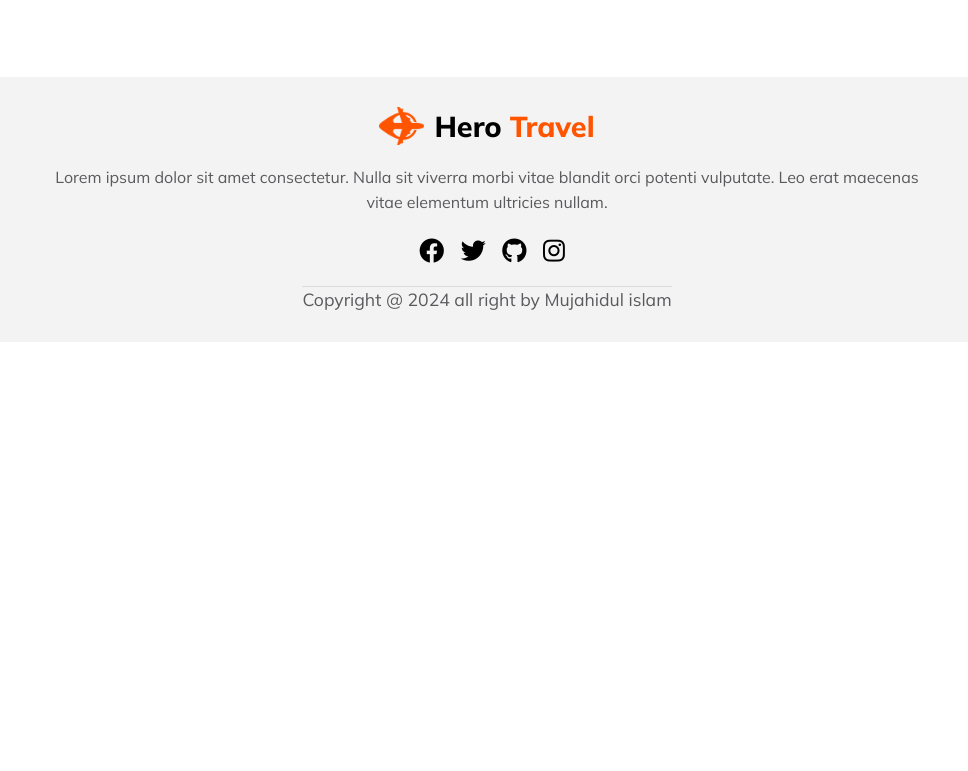
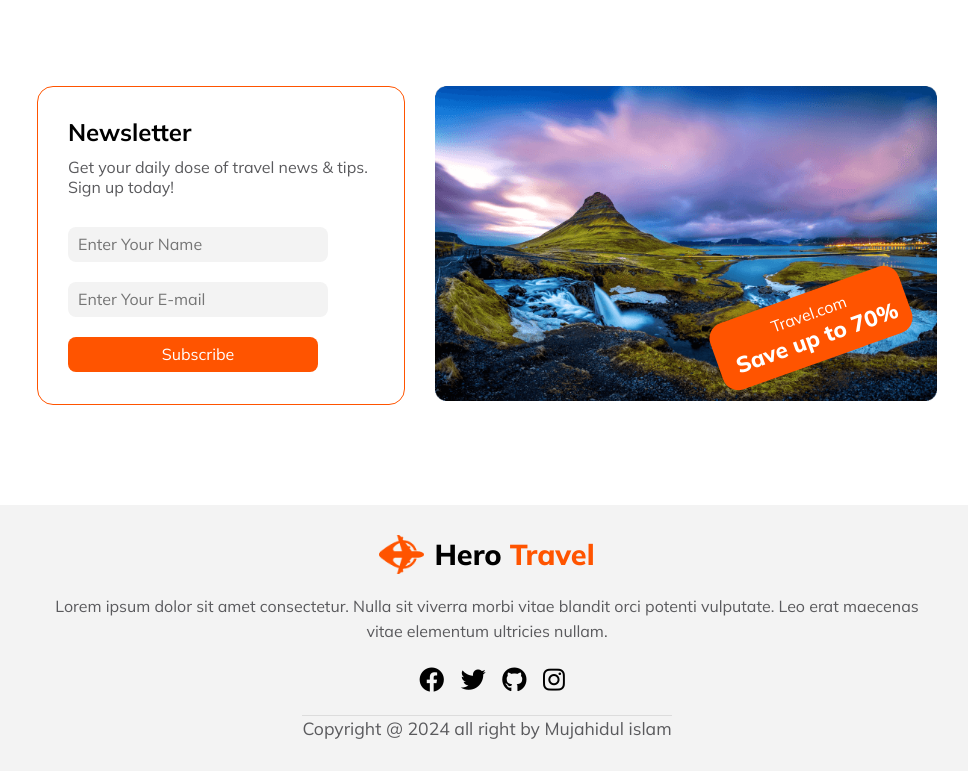
Before and after one commit to MujahidulIslam4541/Hero-travel, a plain HTML site: page index.html in a window 1280 px wide. Shown: the part 3287-4058 px from the top of the page, without its empty margins (153-1121 px from the left). Before the commit the page ends 3629 px from the top, so only its background shows below. Drawn offline with Linux system fonts and the light colour scheme.

Commit message:
newsletter section end

```diff
--- a/index.html
+++ b/index.html
@@ -171,7 +171,7 @@
                 <li>Lorem ipsum dolor sit amet consectetur adipisicing elit. Nobis, repellendus.</li><br>
                 <li>Lorem ipsum dolor sit amet consectetur adipisicing elit. Dicta, adipisci?</li><br>
                 </ul>
-                <button class="btn popular-btn" id="perfect-btn">Read More</button>
+                <button class="btn " id="perfect-btn">Read More</button>
             </div>
 
         </div>
@@ -180,8 +180,34 @@
         </div>
     </div>
   <!-- simple perfect section end -->
+
+
+
+
+  <!-- Newsletter section start -->
+
+        <div class="newsletter-container">
+            <div class="newsletter-form">
+                <h2>Newsletter</h2>
+                <p>Get your daily dose of travel news & tips. Sign up today!</p>
+                <input type="text" placeholder="Enter Your Name"><br>
+                <input type="email" placeholder="Enter Your E-mail"><br>
+                <input type="button" value="Subscribe" id="newsletter-btn">
+            </div>
+            <div class="newsletter-img">
+                <img src="./Images/Rectangle 8 (1).png" alt="">
+                <button class="newsletter-img-btn">
+                    <span>Travel.com</span><br>
+                    <span class="save-up">Save up to 70%</span>
+                </button>
+            </div>
+        </div>
+   <!-- Newsletter section end-->
     </main>
 
+
+
+<!-- footer section start -->
     <footer>
         <div class="footer-container">
             <div class="logo">
--- a/style/responsive.css
+++ b/style/responsive.css
@@ -75,4 +75,13 @@
         margin-bottom: 30px;
     }
 
+    /* newsletter section */
+    .newsletter-container{
+        margin: 0 10px;
+        margin-top: 80px;
+        flex-direction: column;
+    }
+
+
+
 }
--- a/style/style.css
+++ b/style/style.css
@@ -240,6 +240,7 @@ input ,select ,button {
     margin-top: 100px;
     display: flex;
     justify-content: space-between;
+    gap: 30px;
 }
 .perfect-text{
     width: 60%;
@@ -260,7 +261,6 @@ input ,select ,button {
     font-weight: 700;
 }
 #perfect-btn{
-    margin-top: 0px;
     margin-left: -30px;
 }
 .perfect-img img{
@@ -269,9 +269,70 @@ input ,select ,button {
 /* perfect section end */
 
 
+
+
+
+/* newsletter section start */
+.newsletter-container{
+    margin-top: 100px;
+    display: flex;
+    justify-content: space-between;
+    gap: 30px;
+}
+.newsletter-form{
+    display: flex;
+    flex-direction: column;
+    padding: 30px;
+    box-sizing: border-box;
+    border: 1px solid rgb(255, 84, 0);
+    border-radius: 16px;
+
+}
+.newsletter-form p{
+    margin-bottom: 30px;
+    margin-top: 10px;
+    color: rgb(90, 90, 93);
+}
+.newsletter-form input{
+    width: 250px;
+    padding-left: 10px;
+    border: none;
+    border-radius: 8px;
+    background: rgba(19, 19, 24, 0.05);
+}
+#newsletter-btn{
+    color: #fff;
+    border-radius: 8px;
+    background: rgb(255, 84, 0);
+}
+
+.newsletter-img{
+    position: relative;
+}
+.newsletter-img img{
+    width: 100%;
+}
+.newsletter-img-btn{
+    width: 200px;
+    height: 70px;
+    border-radius: 16px;
+    background: rgb(255, 84, 0);
+    transform: rotate(-19.63deg);
+    position: absolute;
+    top: 65%;
+    left: 55%;
+    color: #fff;
+}
+.save-up{
+    font-size: 1.4rem;
+    font-weight: 800;
+}
+
+
+
 /* footer section start */
 footer{
-    margin-top: 80px;
+    margin-top: 100px;
     background: rgba(19, 19, 24, 0.05);
 }
 .footer-container{
```
